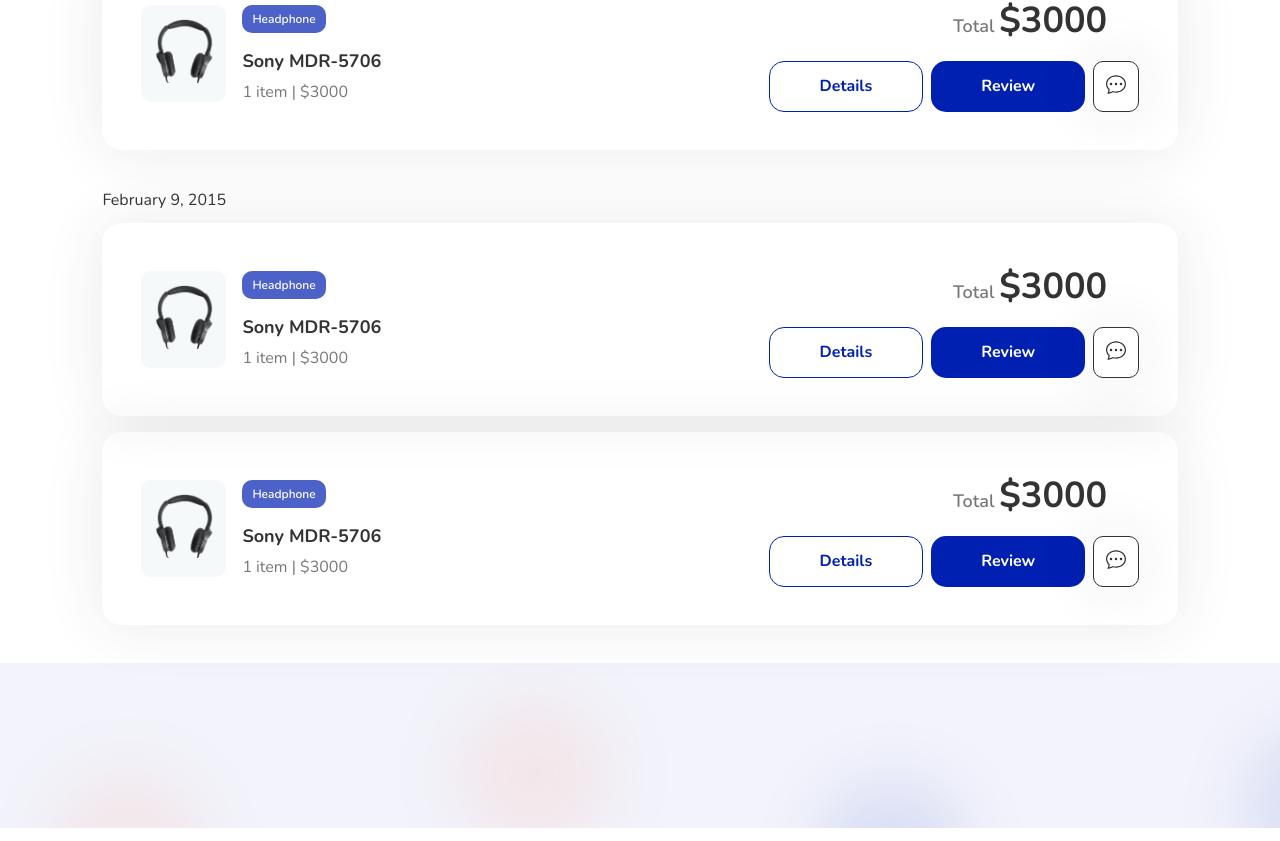
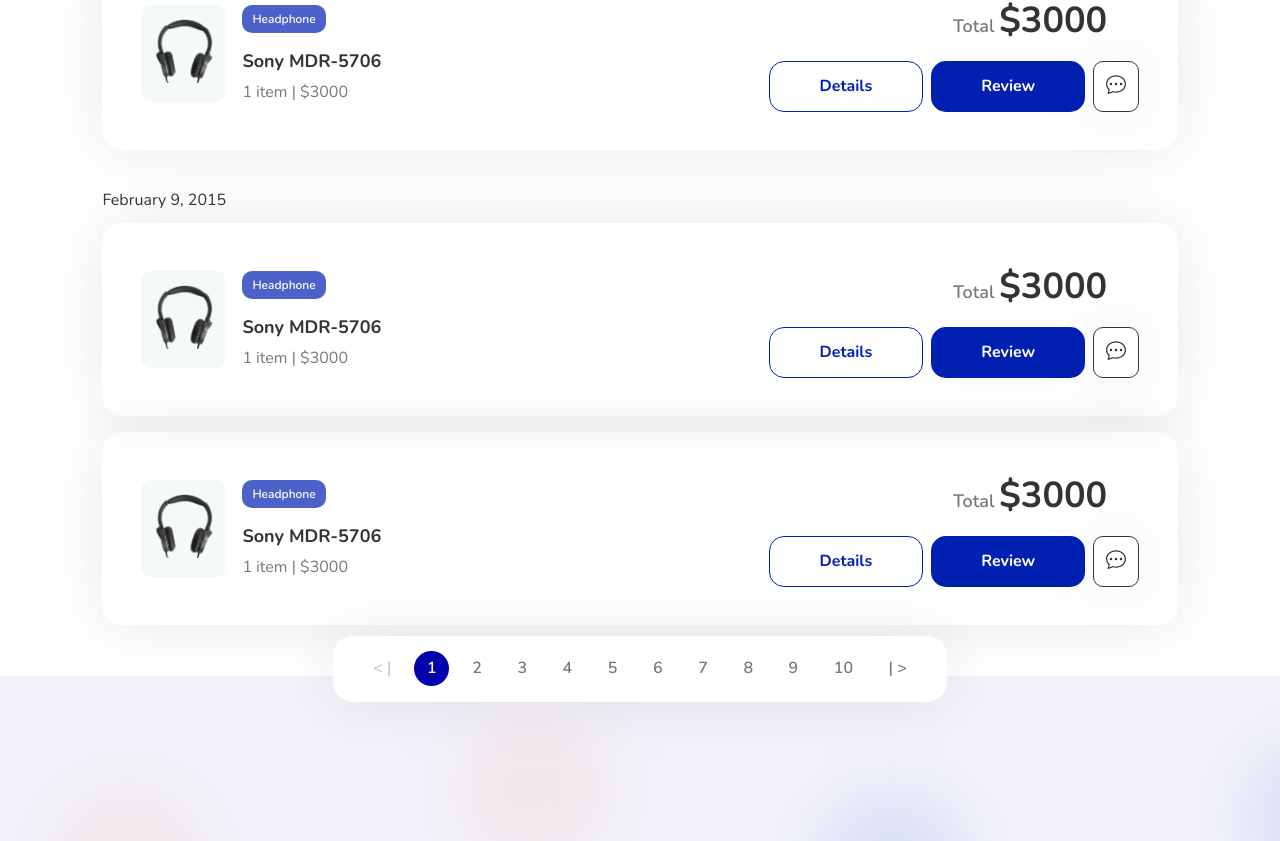
Before and after one commit to femiliapm/lectronic-fe, a React (Create React App) app: page /history in a window 1280 px wide. Shown: the part 741-1582 px from the top of the page. Built offline with nearby package versions, Linux system fonts and the light colour scheme.

Commit message:
history update pagination

```diff
--- a/src/pages/history/index.js
+++ b/src/pages/history/index.js
@@ -8,11 +8,12 @@
   MainHistory,
   SearchHistory,
 } from "../../styles/history";
-import { ButtonIconWrapper } from "../../styles/items";
+import { ButtonIconWrapper, PaginationWrapper } from "../../styles/items";
 import item from "../../assets/png/item01.png";
 import { LabelItem } from "../../styles/cart";
 import NumberFormat from "react-number-format";
 import Button from "../../components/atomics/Button.comp";
+import ReactPaginate from "react-paginate";
 
 const HistoryPage = () => {
   return (
@@ -162,6 +163,17 @@
             </div>
           </CardHistory>
         </div>
+        <PaginationWrapper history>
+          <ReactPaginate
+            nextLabel="|  >"
+            previousLabel="<  |"
+            pageCount={10}
+            marginPagesDisplayed={10}
+            containerClassName="pagination"
+            activeClassName="pagination__link--active"
+            disabledClassName="pagination__link--disabled"
+          />
+        </PaginationWrapper>
       </MainHistory>
     </LayoutHome>
   );
--- a/src/styles/history/index.js
+++ b/src/styles/history/index.js
@@ -9,7 +9,8 @@
 
 export const MainHistory = styled.div`
   padding: 0 8vw;
-  margin: 3vw 0;
+  margin: 3vw 0 4vw;
+  position: relative;
 
   h1 {
     font-weight: 800;
--- a/src/styles/items/index.js
+++ b/src/styles/items/index.js
@@ -117,5 +117,6 @@
   display: flex;
   justify-content: center;
   position: absolute;
-  bottom: -10vw;
+  bottom: -${(props) => (props.history ? `6vw` : `10vw`)};
+  left: 0;
 `;
```
